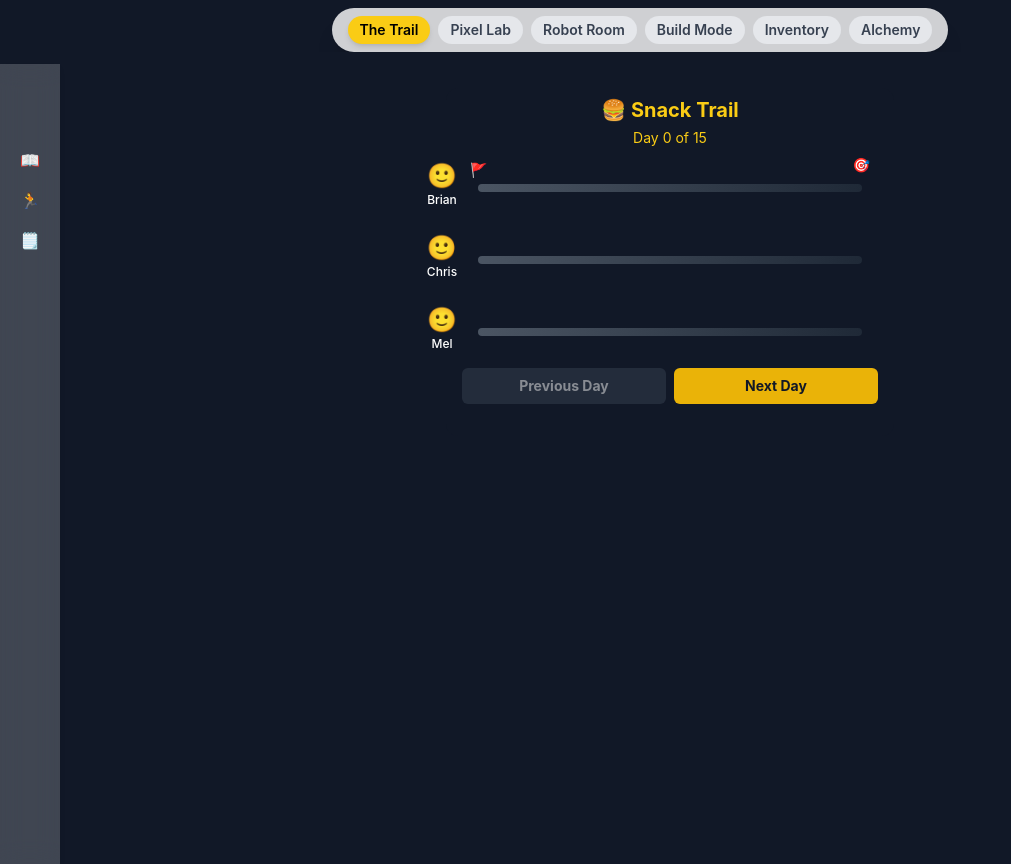
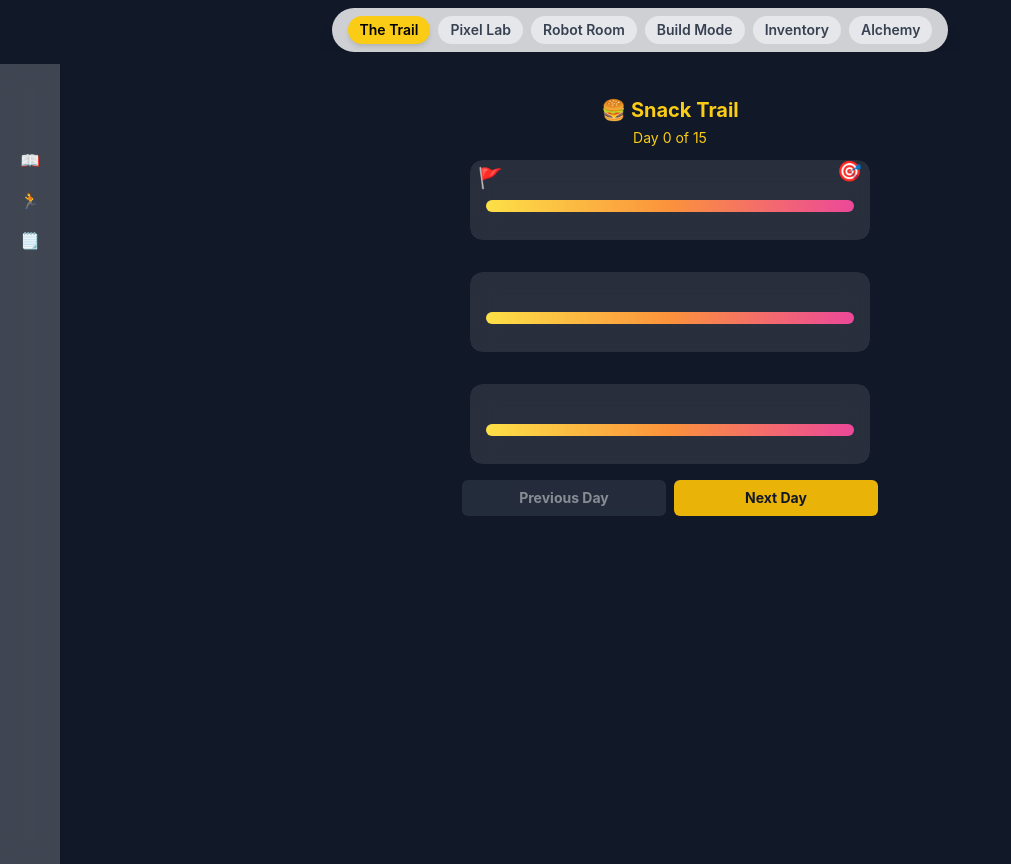
Before and after one commit to markmangroup/brian_m, a React (Create React App) app: page /snack-trail in a window 1280 px wide. Shown: the whole page, without its empty margins (0-1011 px from the left). Built offline with nearby package versions, Linux system fonts and the light colour scheme.

Commit message:
Update RaceTrackScene.jsx

```diff
--- a/src/components/RaceTrackScene.jsx
+++ b/src/components/RaceTrackScene.jsx
@@ -2,30 +2,34 @@
 
 export default function RaceTrackScene({ crew }) {
   return (
-    <div className="relative w-full space-y-6 mb-4 mt-2">
+    <div className="relative w-full space-y-8 mb-4 mt-2 px-2">
       {crew.map((member, idx) => {
         const leftPos = `calc(${Math.min(member.position / 15, 1) * 100}% - 20px)`;
-        const trackColor = 'bg-gradient-to-r from-gray-600 to-gray-800';
+        const trackColor = 'bg-gradient-to-r from-yellow-300 via-orange-400 to-pink-500';
+        const bgGlow = 'bg-white/10 backdrop-blur-md';
 
         return (
-          <div key={member.name} className="relative h-12">
+          <div key={member.name} className="relative h-20 rounded-xl overflow-hidden shadow-inner">
+            {/* Track background */}
+            <div className={`absolute inset-0 ${bgGlow} rounded-xl`} />
+
             {/* Track line */}
-            <div className={`absolute top-1/2 left-4 right-4 h-2 ${trackColor} rounded-full`} />
+            <div className={`absolute top-1/2 left-4 right-4 h-3 ${trackColor} rounded-full`} />
 
-            {/* Start / End markers */}
+            {/* Start / Finish icons */}
             {idx === 0 && (
               <>
-                <div className="absolute left-2 top-0 text-sm">🚩</div>
-                <div className="absolute right-2 top-0 text-sm animate-bounce">🎯</div>
+                <div className="absolute left-2 top-1 text-xl">🚩</div>
+                <div className="absolute right-2 top-1 text-xl animate-bounce">🎯</div>
               </>
             )}
 
-            {/* Avatar */}
+            {/* Racer Avatar */}
             <div
               className={`absolute top-1/2 -translate-y-1/2 -translate-x-1/2 transition-all duration-500 ${member.fx || ''}`}
               style={{ left: leftPos }}
             >
-              <div className="text-2xl select-none">{member.lastEmoji || '🙂'}</div>
+              <div className="text-3xl select-none">{member.lastEmoji || '🙂'}</div>
               <div className="text-xs text-center text-white font-medium">{member.name}</div>
             </div>
           </div>
```
